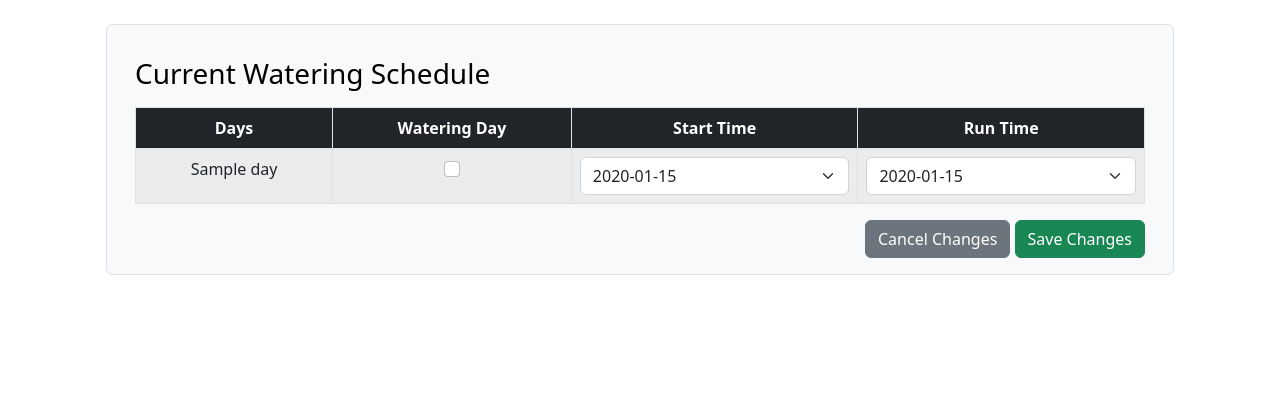
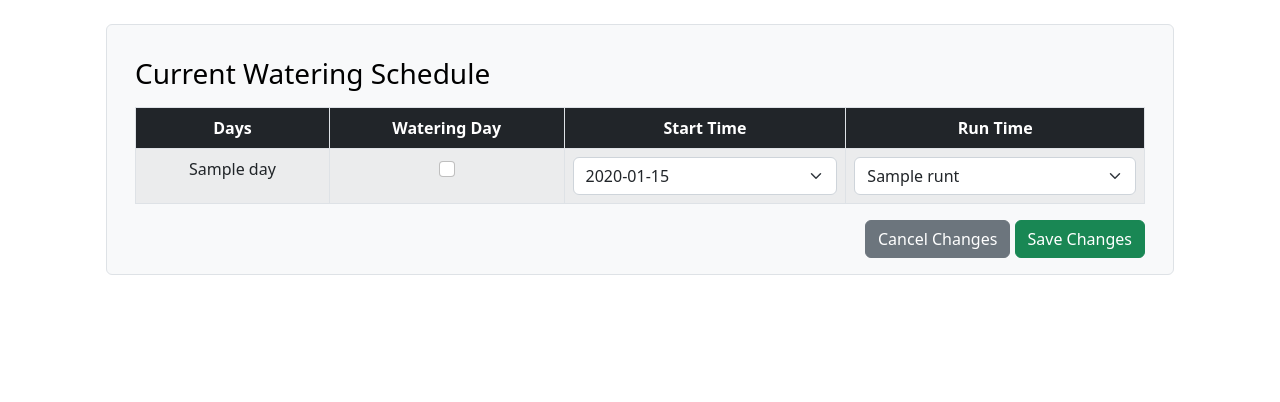
Before and after one commit to surroundsound5000/waterbot, a Flask app: template templates/index.html in a window 1280 px wide. Shown: the part 46-448 px from the top of the page. Run offline with Flask 2, Linux system fonts and the light colour scheme; a user stored in the database is signed in; the template is opened without the code that fills it: most values are stand-ins (such as "Sample title", 1, 10 or a date in 2020).

Commit message:
Fixed remaining website issues.

```diff
--- a/app.py
+++ b/app.py
@@ -2,6 +2,7 @@ import sqlite3
 from flask import Flask, redirect, render_template, request, session
 from werkzeug.security import check_password_hash, generate_password_hash
 from flask_session import Session
+import time
 
 app = Flask(__name__)
 
@@ -18,7 +19,7 @@ def get_db_connection():
 
 # Create available times
 times = ['5:00','6:00','7:00','8:00']
-runtimes = ['1','2','3','5','7','10','15','20','30']
+runtimes = [1,2,3,5,7,10,15,20,30]
 
 ''' Routes a'hoy!'''
 
@@ -27,39 +28,22 @@ def index():
 
     # Script for updating database
     if request.method == "POST":
-
+        start = time.time()
         # Update database based on checkboxes
         conn = get_db_connection()
         schedule = conn.execute('SELECT * FROM schedule').fetchall()
         for day in schedule:
+            print(request.form.get(day['day']),"@", time.time()-start)
             if request.form.get(day['day']):
                 conn.execute('''UPDATE schedule SET active = 'YES' WHERE day = ? ''', [day['day']])
             else:
                 conn.execute('''UPDATE schedule SET active = 'NO' WHERE day = ? ''', [day['day']])
             conn.execute('''UPDATE schedule SET time = ? WHERE day = ? ''', (request.form.get('time'+day['day']), day['day']))
-            print('runtime'+day['day'],"=",request.form.get('runtime'+day['day']))
-
-
-
-
-
-
-
-
-
-
-
-
-            # TODO Fix database updating issue
-            # not loading the 'selected' attribute correctly in index.html line 60-70ish
-
-            #print(type(times[0]))
-            #print(type(runtimes[0]))
-
             conn.execute('''UPDATE schedule SET runtime = ? WHERE day = ? ''', (request.form.get('runtime'+day['day']), day['day']))
         conn.commit()
         schedule = conn.execute('SELECT * FROM schedule').fetchall()
         conn.close()
+        print("Update complete @ ", time.time()-start)
         return render_template('index.html', schedule = schedule, times=times, runtimes=runtimes)
 
 
@@ -67,8 +51,7 @@ def index():
     conn = get_db_connection()
     schedule = conn.execute('SELECT * FROM schedule').fetchall()
     conn.close()
-    return render_template('index.html', schedule = schedule, times=times)
-
+    return render_template('index.html', schedule = schedule, times=times, runtimes=runtimes)
 
 @app.route("/login", methods=["GET", "POST"])
 def login():
@@ -88,9 +71,11 @@ def login():
         elif not request.form.get("password"):
             return render_template('login.html', error="Must provide password.")
 
+
+
         # Query database for username
         conn = get_db_connection()
-        users = conn.execute('SELECT * FROM users').fetchall()
+        users = conn.execute('''SELECT * FROM users WHERE username = ?''', [request.form.get("username")]).fetchall()
         conn.close()
 
         # Ensure username exists and password is correct
@@ -99,7 +84,6 @@ def login():
 
         # Remember which user has logged in
         session["user_id"] = users[0]["id"]
-        print(users[0]["id"])
 
         # Redirect user to home page
         return redirect("/")
--- a/templates/index.html
+++ b/templates/index.html
@@ -1,10 +1,8 @@
 {% extends "template.html" %}
 {% block title %}
-Index
+Waterbot
 {% endblock %}
 {% block content %}
-
-
 
 <div class="container mt-3">
 
@@ -57,12 +55,13 @@ Index
 				</select>
 			</td>
 			<td>
+
 				<select class="form-select" name="runtime{{ day['day'] }}">
-					{% for runtime in runtimes %}
-						{% if runtime==day['runtime'] %}
-						<option value="{{ runtime }}" selected>{{ runtime }}</option>
+					{% for runt in runtimes %}
+						{% if runt==day['runtime'] %}
+						<option value="{{ runt }}" selected>{{ runt }}</option>
 						{% else %}
-						<option value="{{ runtime }}" >{{ runtime }}</option>
+						<option value="{{ runt }}" >{{ runt }} </option>
 						{% endif %}
 					{% endfor %}
 				</select>
@@ -102,19 +101,31 @@ Index
 			<td>
 				{{ day['day'] }}
 			</td>
+			{% if day['active'] == 'YES' %}
 			<td>
-				{% if day['active'] == 'YES' %}
 				<i class="bi bi-check-square"></i>
-				{% else %}
-				<i class="bi bi-square"></i>
-				{% endif %}
 			</td>
 			<td>
 				{{ day['time'] }}
 			</td>
 			<td>
-				{{ day['time'] }}
+				{{ day['runtime'] }}
 			</td>
+			{% else %}
+			<td>
+				<i class="bi bi-square"></i>
+			</td>
+			<td class="text-muted">
+				<i>
+					{{ day['time'] }}
+				</i>
+			</td>
+			<td class="text-muted">
+				<i>
+					{{ day['runtime'] }}
+				</i>
+			</td>
+			{% endif %}
 		</tr>
 		{% endfor %}
 	{% endif %}
--- a/templates/navbar.html
+++ b/templates/navbar.html
@@ -1,5 +1,5 @@
 <nav class="navbar text-bg-dark navbar-dark navbar-static-top">
-<div class="container-fluid">
+  <div class="container-fluid">
 	<div class="col-4"></div>
 
 	<div class="col-4 text-center">
@@ -22,5 +22,5 @@
 	</div>
 	{% endif %}
 
-</div>
+  </div>
 </nav>
```
Also changed, not shown: README.md, waterbot.db, 2 other files.
